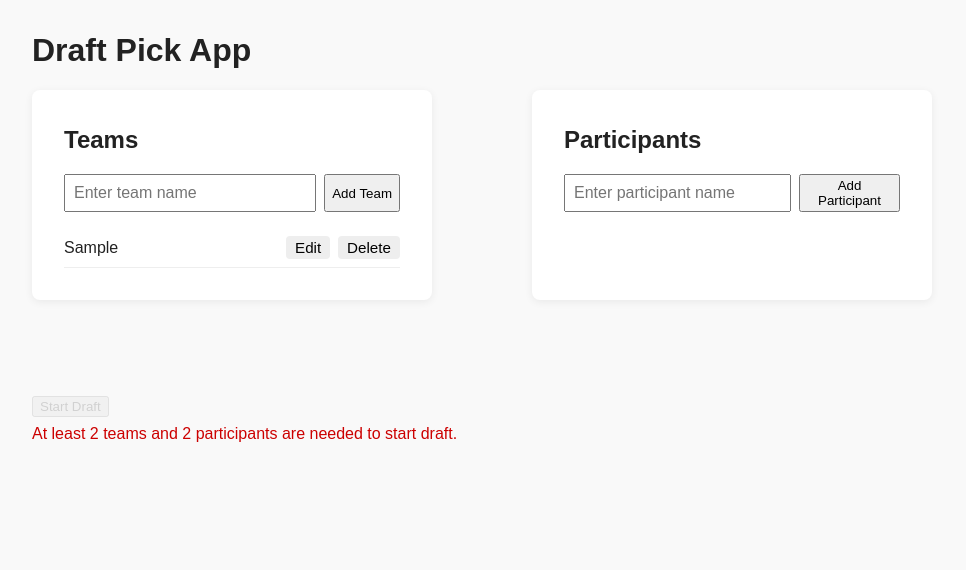
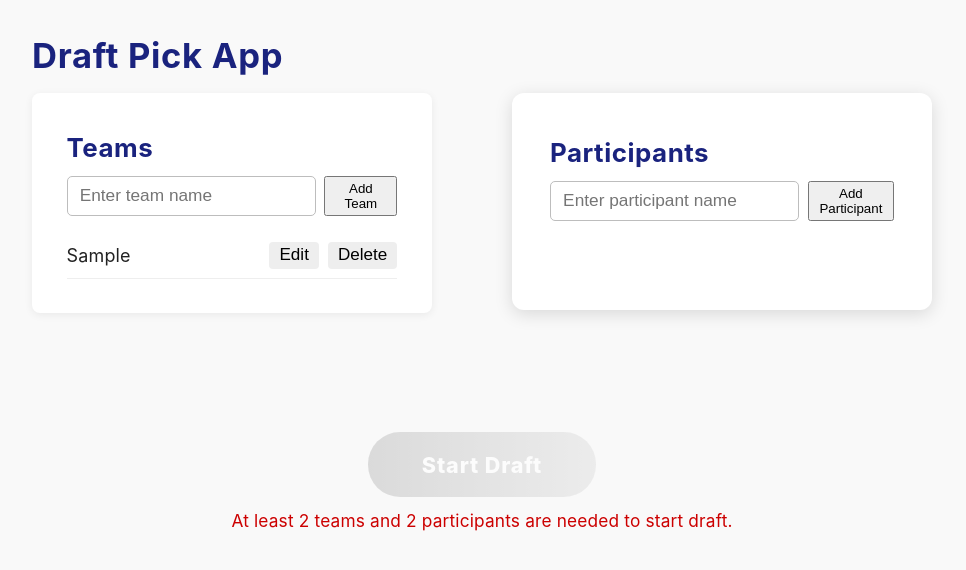
Before and after one commit to ollie-small/EAYL-Draft-Pick, a plain HTML site: page draft/index.html in a window 1280 px wide. Both pictures are taken after typing "Sample" into the empty fields and a click on the button "Add Team". Shown: the whole page, without its empty margins (158-1124 px from the left). Drawn offline with Linux system fonts and the light colour scheme.

Commit message:
Updated visuals

```diff
--- a/draft/style.css
+++ b/draft/style.css
@@ -39,13 +39,64 @@
     margin-top: 0.5em;
     font-size: 1em;
 }
+
 body {
-    font-family: Arial, sans-serif;
+    font-family: 'Inter', 'Segoe UI', 'Roboto', 'Arial', sans-serif;
     margin: 2em auto;
     background: #f9f9f9;
     color: #222;
     max-width: 900px;
     min-height: 100vh;
+    letter-spacing: 0.01em;
+    font-size: 1.08em;
+}
+
+h1, h2, h3 {
+    font-family: 'Inter', 'Segoe UI', 'Roboto', 'Arial', sans-serif;
+    font-weight: 700;
+    letter-spacing: 0.02em;
+    color: #1a237e;
+    margin-bottom: 0.5em;
+}
+
+#team-management, #people-management {
+    background: #fff;
+    padding: 1.3em 2.2em 2.2em 2.2em;
+    border-radius: 12px;
+    box-shadow: 0 4px 18px #0002;
+    margin-bottom: 2.2em;
+    max-width: 420px;
+    width: 100%;
+    box-sizing: border-box;
+    transition: box-shadow 0.2s;
+}
+#team-management:hover, #people-management:hover {
+    box-shadow: 0 8px 32px #0003;
+}
+
+#add-person-form input, #add-team-form input {
+    border: 1px solid #bdbdbd;
+    border-radius: 5px;
+    padding: 0.5em 0.7em;
+    font-size: 1em;
+    transition: border 0.2s;
+}
+#add-person-form input:focus, #add-team-form input:focus {
+    border: 1.5px solid #3949ab;
+    outline: none;
+}
+
+#person-list li, #team-list li {
+    display: flex;
+    align-items: center;
+    justify-content: space-between;
+    padding: 0.6em 0;
+    border-bottom: 1px solid #f0f0f0;
+    font-size: 1.04em;
+    transition: background 0.15s;
+}
+#person-list li:hover, #team-list li:hover {
+    background: #f5f7fa;
 }
 
 
@@ -102,11 +153,46 @@ body {
 
 #draft-controls {
     margin-top: 2em;
+    display: flex;
+    flex-direction: column;
+    align-items: center;
 }
 
+#draft-warning {
+    text-align: center;
+    font-family: 'Inter', 'Segoe UI', 'Roboto', 'Arial', sans-serif;
+    font-size: 1.05em;
+}
+
+
+#start-draft-btn {
+    font-family: 'Inter', 'Segoe UI', 'Roboto', 'Arial', sans-serif;
+    font-size: 1.25em;
+    font-weight: 800;
+    padding: 0.9em 2.5em;
+    border: none;
+    border-radius: 32px;
+    background: linear-gradient(90deg, #3949ab 0%, #00bcd4 100%);
+    color: #fff;
+    box-shadow: 0 4px 24px #00bcd455, 0 1.5px 6px #3949ab33;
+    cursor: pointer;
+    letter-spacing: 0.04em;
+    transition: background 0.25s, transform 0.15s, box-shadow 0.2s;
+    margin: 0.7em 0 0.2em 0;
+    outline: none;
+    position: relative;
+    overflow: hidden;
+}
+#start-draft-btn:enabled:hover, #start-draft-btn:enabled:focus {
+    background: linear-gradient(90deg, #00bcd4 0%, #3949ab 100%);
+    transform: translateY(-2px) scale(1.04);
+    box-shadow: 0 8px 32px #00bcd488, 0 2px 12px #3949ab44;
+}
 #start-draft-btn[disabled] {
     opacity: 0.5;
     cursor: not-allowed;
+    background: linear-gradient(90deg, #bdbdbd 0%, #e0e0e0 100%);
+    box-shadow: none;
 }
 
 
@@ -161,6 +247,41 @@ section {
 #draft-results-section {
     width: 100%;
     box-sizing: border-box;
+    background: #fff;
+    border-radius: 18px;
+    box-shadow: 0 6px 32px #00bcd422, 0 2px 8px #3949ab22;
+    padding: 2.2em 2.5em 2.5em 2.5em;
+    margin-top: 2.5em;
+    animation: fadeInCard 0.7s cubic-bezier(.4,1.4,.6,1) 1;
+    position: relative;
+}
+
+#draft-results-section h2 {
+    font-size: 2em;
+    color: #00bcd4;
+    margin-bottom: 1.2em;
+    letter-spacing: 0.03em;
+    text-align: center;
+    font-weight: 800;
+}
+
+#draft-results {
+    font-family: 'Fira Mono', 'JetBrains Mono', 'Menlo', 'Consolas', 'monospace';
+    font-size: 1.13em;
+    color: #222;
+    background: #f7fafd;
+    border-radius: 12px;
+    padding: 1.5em 1.2em;
+    margin-bottom: 1.5em;
+    box-shadow: 0 2px 12px #00bcd422;
+    min-height: 80px;
+    animation: fadeInCard 1.1s cubic-bezier(.4,1.4,.6,1) 1;
+    word-break: break-word;
+}
+
+@keyframes fadeInCard {
+    from { opacity: 0; transform: translateY(30px) scale(0.98); }
+    to   { opacity: 1; transform: translateY(0) scale(1); }
 }
 
 @media (max-width: 700px) {
```
